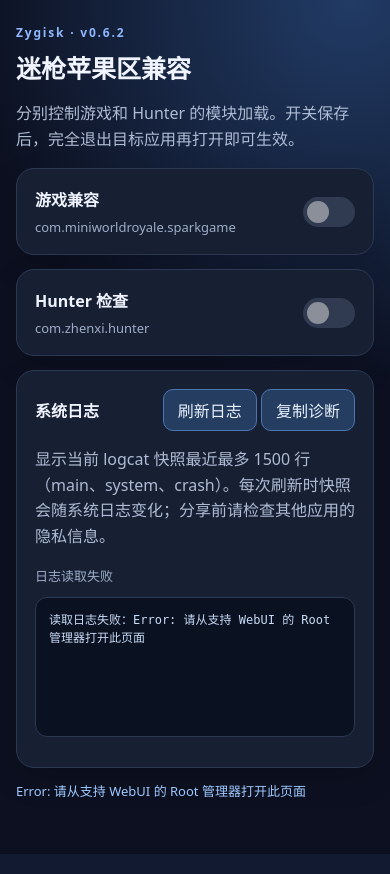
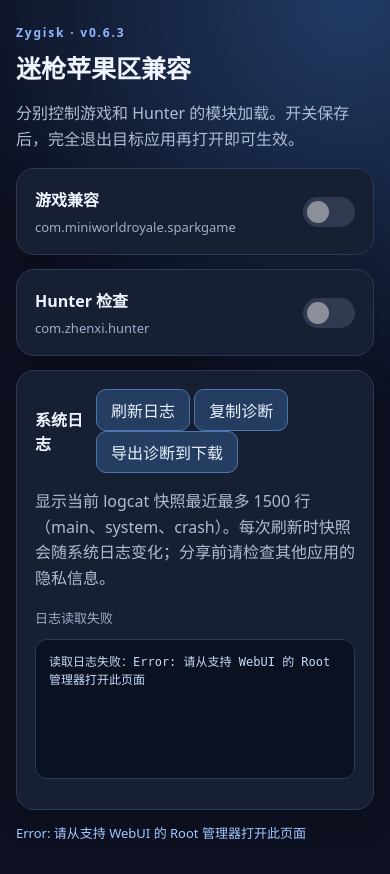
Before and after one commit to yskzctx/minifire-compat, a web app: page / in a window 390 px wide. Shown: the top 874 px of the page. Run offline with its HTML, style and script files only (its server is not run), Linux system fonts and the light colour scheme; data that the repository does not hold is empty.

Commit message:
Export phone diagnostics and preserve module flags on update

```diff
--- a/zygisk-root/webroot/index.html
+++ b/zygisk-root/webroot/index.html
@@ -16,11 +16,11 @@
   </style>
 </head>
 <body><main>
-  <div class="eyebrow">Zygisk · v0.6.2</div><h1>迷枪苹果区兼容</h1>
+  <div class="eyebrow">Zygisk · v0.6.3</div><h1>迷枪苹果区兼容</h1>
   <p>分别控制游戏和 Hunter 的模块加载。开关保存后，完全退出目标应用再打开即可生效。</p>
   <section class="card row"><div><h2>游戏兼容</h2><div class="sub">com.miniworldroyale.sparkgame</div></div><label class="switch"><input id="game" type="checkbox" disabled aria-label="游戏兼容"><span class="track"></span></label></section>
   <section class="card row"><div><h2>Hunter 检查</h2><div class="sub">com.zhenxi.hunter</div></div><label class="switch"><input id="hunter" type="checkbox" disabled aria-label="Hunter 检查"><span class="track"></span></label></section>
-  <section class="card"><div class="toolbar"><h2>系统日志</h2><div><button id="refresh" type="button">刷新日志</button> <button id="copy" type="button">复制诊断</button></div></div><p>显示当前 logcat 快照最近最多 1500 行（main、system、crash）。每次刷新时快照会随系统日志变化；分享前请检查其他应用的隐私信息。</p><div id="loginfo" class="sub"></div><div id="copyinfo" class="sub"></div><pre id="logs">正在读取…</pre></section>
+  <section class="card"><div class="toolbar"><h2>系统日志</h2><div><button id="refresh" type="button">刷新日志</button> <button id="copy" type="button">复制诊断</button> <button id="export" type="button">导出诊断到下载</button></div></div><p>显示当前 logcat 快照最近最多 1500 行（main、system、crash）。每次刷新时快照会随系统日志变化；分享前请检查其他应用的隐私信息。</p><div id="loginfo" class="sub"></div><div id="copyinfo" class="sub"></div><div id="exportinfo" class="sub"></div><pre id="logs">正在读取…</pre></section>
   <p id="status" role="status"></p>
 </main><script>
   'use strict';
@@ -28,7 +28,7 @@
   const statusPattern=/^game=([01])\r?\nhunter=([01])\s*$/m;
   let backend=null;
   const game=document.getElementById('game'),hunter=document.getElementById('hunter');
-  const status=document.getElementById('status'),logs=document.getElementById('logs'),loginfo=document.getElementById('loginfo'),copyinfo=document.getElementById('copyinfo');
+  const status=document.getElementById('status'),logs=document.getElementById('logs'),loginfo=document.getElementById('loginfo'),copyinfo=document.getElementById('copyinfo'),exportinfo=document.getElementById('exportinfo');
   function bridge(){
     if(!window.ksu||typeof window.ksu.exec!=='function') throw Error('请从支持 WebUI 的 Root 管理器打开此页面');
     return window.ksu;
@@ -93,7 +93,7 @@
     throw Error('配置读取失败：UID='+uid+'；目录='+reported+'；返回='+detail);
   }
   function run(argument){
-    if(argument==='logs') return shell('logcat -d -b main -b system -b crash -v threadtime -t 1500');
+    if(argument==='logs') return shell('logcat -d -b main -b system -b crash -v threadtime | tail -n 1500');
     const active=findBackend();
     let command;
     if(active.type==='script') command=active.command+' '+argument;
@@ -137,6 +137,15 @@
     loginfo.textContent='本次快照：'+count+' 行（上限 1500 行）';
   }catch(error){logs.textContent='读取日志失败：'+error;loginfo.textContent='日志读取失败';}}
   document.getElementById('refresh').addEventListener('click',refresh);
+  document.getElementById('export').addEventListener('click',()=>{
+    try{
+      const active=findBackend();
+      const path=active.type==='script' ? active.command.replace(/\/control\.sh$/,'/diagnostics.sh') : 'sh '+active.dir+'/diagnostics.sh';
+      const result=shell(path).trim();
+      if(!/^\/sdcard\/Download\/MinifireCompat-[0-9-]+\.txt$/.test(result)) throw Error(result||'未返回导出文件路径');
+      exportinfo.textContent='已导出：'+result;
+    }catch(error){exportinfo.textContent='导出失败：'+error;}
+  });
   document.getElementById('copy').addEventListener('click',()=>{
     const value='模块：'+moduleId+'\n开关状态：'+status.textContent+'\n'+loginfo.textContent+'\n\n'+logs.textContent;
     if(typeof navigator!=='undefined' && navigator.clipboard && navigator.clipboard.writeText){
```
Also changed, not shown: zygisk-root/tests/webui_test.js (+12 -8 lines), zygisk-root/README.md, 7 other files.
